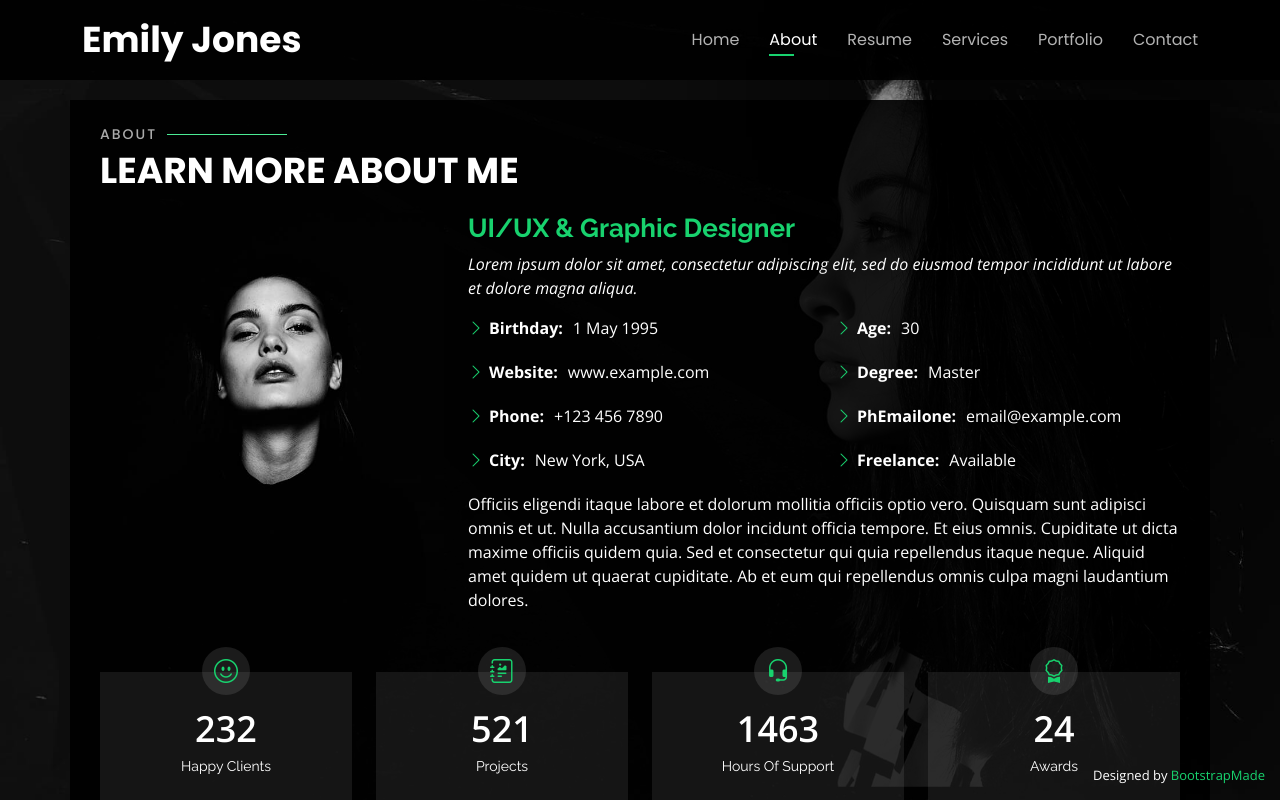
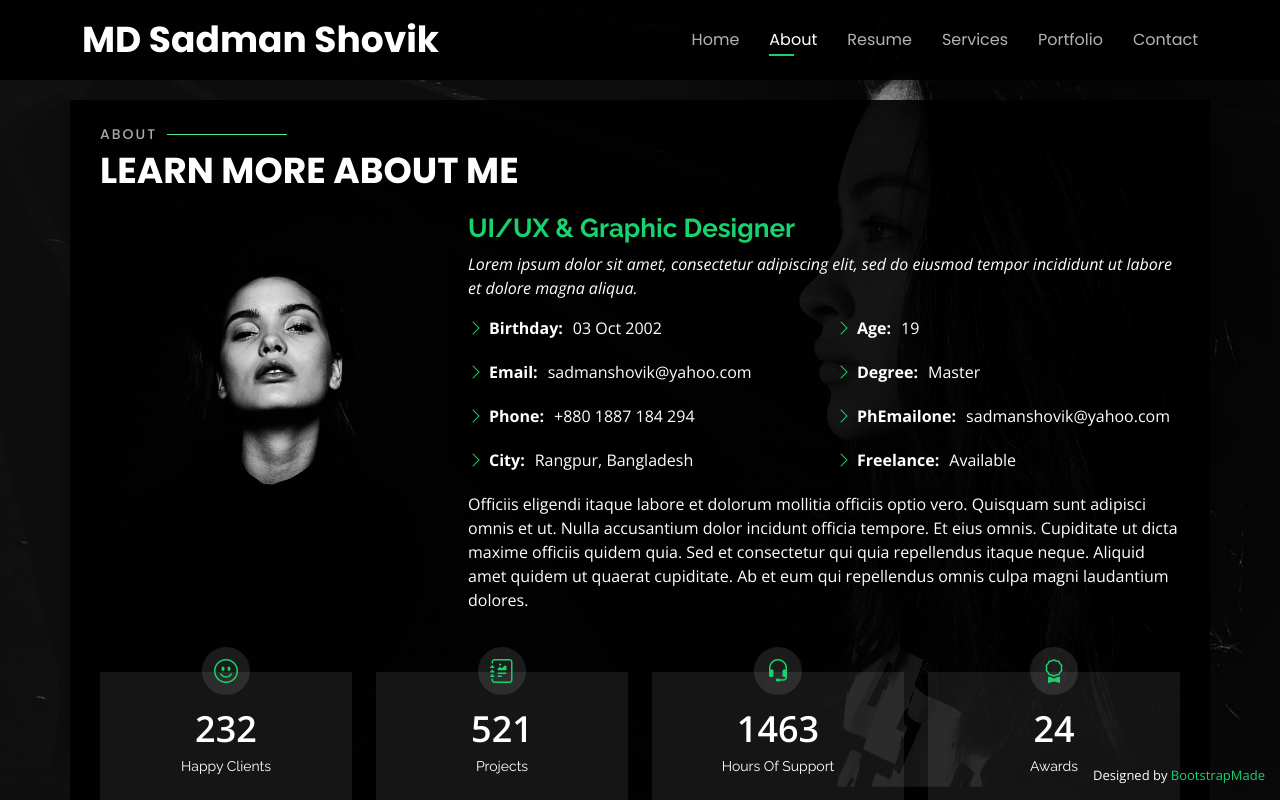
Before and after one commit to Sadman-TheDentian/mdsadmanshovik.github.io, a plain HTML site: page index.html in a window 1280 px wide. Both pictures are taken after a click on the link "About". Shown: the top 800 px of the page. Drawn offline with nearby package versions, Linux system fonts and the light colour scheme.

Commit message:
my official website

```diff
--- a/index.html
+++ b/index.html
@@ -5,7 +5,7 @@
   <meta charset="utf-8">
   <meta content="width=device-width, initial-scale=1.0" name="viewport">
 
-  <title>Personal Bootstrap Template</title>
+  <title>MD Sadman Shovik</title>
   <meta content="" name="description">
   <meta content="" name="keywords">
 
@@ -41,10 +41,10 @@
   <header id="header">
     <div class="container">
 
-      <h1><a href="index.html">Emily Jones</a></h1>
+      <h1><a href="index.html">MD Sadman Shovik</a></h1>
       <!-- Uncomment below if you prefer to use an image logo -->
       <!-- <a href="index.html" class="mr-auto"><img src="assets/img/logo.png" alt="" class="img-fluid"></a> -->
-      <h2>I'm a passionate <span>graphic designer</span> from New York</h2>
+      <h2>I'm a passionate <span>Graphic Designer & Artist</span> from Bangladesh</h2>
 
       <nav id="navbar" class="navbar">
         <ul>
@@ -92,17 +92,17 @@
           <div class="row">
             <div class="col-lg-6">
               <ul>
-                <li><i class="bi bi-chevron-right"></i> <strong>Birthday:</strong> <span>1 May 1995</span></li>
-                <li><i class="bi bi-chevron-right"></i> <strong>Website:</strong> <span>www.example.com</span></li>
-                <li><i class="bi bi-chevron-right"></i> <strong>Phone:</strong> <span>+123 456 7890</span></li>
-                <li><i class="bi bi-chevron-right"></i> <strong>City:</strong> <span>New York, USA</span></li>
+                <li><i class="bi bi-chevron-right"></i> <strong>Birthday:</strong> <span>03 Oct 2002</span></li>
+                <li><i class="bi bi-chevron-right"></i> <strong>Email:</strong> <span>sadmanshovik@yahoo.com</span></li>
+                <li><i class="bi bi-chevron-right"></i> <strong>Phone:</strong> <span>+880 1887 184 294</span></li>
+                <li><i class="bi bi-chevron-right"></i> <strong>City:</strong> <span>Rangpur, Bangladesh</span></li>
               </ul>
             </div>
             <div class="col-lg-6">
               <ul>
-                <li><i class="bi bi-chevron-right"></i> <strong>Age:</strong> <span>30</span></li>
+                <li><i class="bi bi-chevron-right"></i> <strong>Age:</strong> <span>19</span></li>
                 <li><i class="bi bi-chevron-right"></i> <strong>Degree:</strong> <span>Master</span></li>
-                <li><i class="bi bi-chevron-right"></i> <strong>PhEmailone:</strong> <span>email@example.com</span></li>
+                <li><i class="bi bi-chevron-right"></i> <strong>PhEmailone:</strong> <span>sadmanshovik@yahoo.com</span></li>
                 <li><i class="bi bi-chevron-right"></i> <strong>Freelance:</strong> <span>Available</span></li>
               </ul>
             </div>
```
